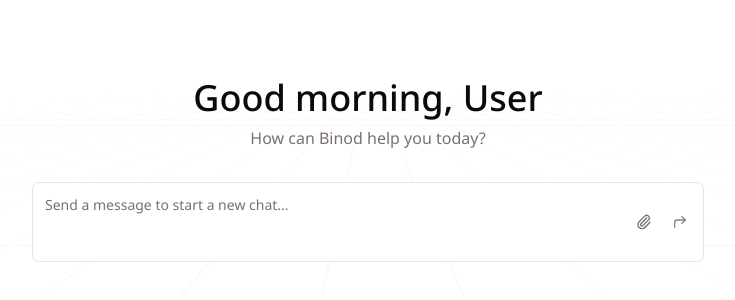
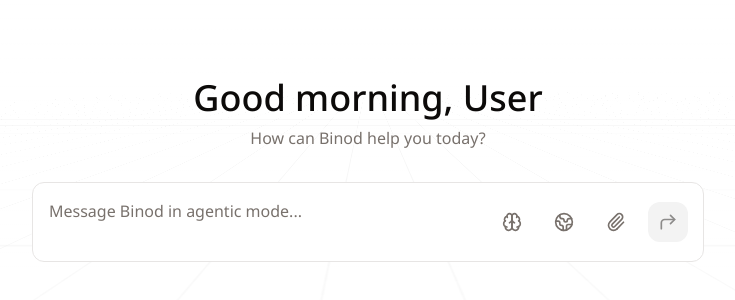
Before and after one commit to shubham-attri/binod2, a Next.js app: page / in a window 1280 px wide. Shown: the part 230-530 px from the top of the page, without its empty margins (272-1007 px from the left). Built offline with nearby package versions, Linux system fonts and the light colour scheme.

Commit message:
feat : added icons in the chatinput

```diff
--- a/components/chat/ChatInterface.tsx
+++ b/components/chat/ChatInterface.tsx
@@ -3,7 +3,7 @@
 import { useState, useEffect, useRef } from "react";
 import { ChatInput } from "@/components/ui/chat-input";
 import { ScrollArea } from "@/components/ui/scroll-area";
-import { Copy, ThumbsUp, ThumbsDown, RotateCcw, X, Paperclip } from "lucide-react";
+import { Copy, ThumbsUp, ThumbsDown, RotateCcw, X, Paperclip, ChevronDown, ChevronUp } from "lucide-react";
 import { Button } from "@/components/ui/button";
 import { toast } from "sonner";
 import { sendChatMessage } from "@/lib/api/api";
@@ -19,13 +19,27 @@
   role: "user" | "assistant";
   timestamp: Date;
   thinking?: string[];
+  files?: File[];
 }
 
 interface QuoteData {
   content: string;
   messageId: string;
   type: 'quote';
+  isCollapsed: boolean;
 }
+
+// Update the addMessage function call to handle multiple files
+const addMessageWithFiles = async (
+  conversationId: string,
+  role: "user" | "assistant",
+  content: string,
+  thinking_steps?: string[],
+  files?: File[]
+) => {
+  const message = await addMessage(conversationId, role, content, thinking_steps);
+  return { ...message, files };
+};
 
 export function ChatInterface() {
   const [messages, setMessages] = useState<Message[]>([]);
@@ -128,19 +142,20 @@
     }
   }, [conversationId]);
 
-  const handleSubmit = async (content: string, file?: File) => {
-    if (!content.trim() && !file) return;
+  const handleSubmit = async (content: string, files?: File[]) => {
+    if (!content.trim() && (!files || files.length === 0)) return;
     if (!conversationId) return;
 
     setIsProcessing(true);
 
     try {
-      // Handle file upload if present
-      let fileUrl: string | undefined;
-      if (file) {
+      // Handle file uploads if present
+      const fileUrls: string[] = [];
+      if (files && files.length > 0) {
+        for (const file of files) {
           const fileData = await uploadFile(file);
           if (fileData?.url) {
-          fileUrl = fileData.url;
+            fileUrls.push(fileData.url);
             await addDocumentToThread(conversationId, {
               name: file.name,
               url: fileData.url,
@@ -148,14 +163,15 @@
             });
           }
         }
+      }
 
       // Add user message
-      const userMessage = await addMessage(
+      const userMessage = await addMessageWithFiles(
         conversationId,
         "user",
         content.trim(),
         undefined,
-        file
+        files
       );
 
       setMessages(prev => [...prev, {
@@ -178,7 +194,7 @@
         // Start streaming response
         const response = await sendChatMessage(
           content,
-          fileUrl,
+          fileUrls.join(','), // Join URLs with comma
           quoteData?.content
         );
 
@@ -268,7 +284,8 @@
       setQuoteData({
         content: selection,
         messageId,
-        type: 'quote'
+        type: 'quote',
+        isCollapsed: false
       });
     }
   };
@@ -379,20 +396,42 @@
               <div className="relative">
                 <div className="absolute left-0 top-0 bottom-0 w-[2px] bg-border" />
                 <div className="pl-3">
-                  <p className="text-xs text-muted-foreground mb-1">Quote:</p>
-                  <div className="flex items-start gap-2">
-                    <p className="text-sm flex-1 text-foreground/80 break-words">
-                      {quoteData.content}
-                    </p>
+                  <div className="flex items-center justify-between mb-1">
+                    <p className="text-xs text-muted-foreground">Quote:</p>
+                    <div className="flex items-center gap-1">
                       <Button
+                        type="button"
                         variant="ghost"
-                      size="icon"
-                      className="h-6 w-6 shrink-0 -mt-1"
+                        size="sm"
+                        className="h-6 w-6 p-0"
+                        onClick={() => setQuoteData(prev =>
+                          prev ? { ...prev, isCollapsed: !prev.isCollapsed } : null
+                        )}
+                      >
+                        {quoteData.isCollapsed ? (
+                          <ChevronDown className="h-4 w-4" />
+                        ) : (
+                          <ChevronUp className="h-4 w-4" />
+                        )}
+                      </Button>
+                      <Button
+                        type="button"
+                        variant="ghost"
+                        size="sm"
+                        className="h-6 w-6 p-0"
                         onClick={() => setQuoteData(null)}
                       >
                         <X className="h-4 w-4" />
                       </Button>
                     </div>
+                  </div>
+                  {!quoteData.isCollapsed && (
+                    <div className="flex items-start gap-2">
+                      <p className="text-sm flex-1 text-foreground/80 break-words whitespace-pre-wrap">
+                        {quoteData.content}
+                      </p>
+                    </div>
+                  )}
                 </div>
               </div>
             )}
--- a/components/ui/chat-input.tsx
+++ b/components/ui/chat-input.tsx
@@ -4,17 +4,27 @@
 import { Button } from "@/components/ui/button";
 import { Textarea } from "@/components/ui/textarea";
 import { cn } from "@/lib/utils/utils";
-import { Paperclip, CornerUpRight, Loader2, X } from "lucide-react";
+import {
+  Paperclip,
+  CornerUpRight,
+  Loader2,
+  X,
+  Globe2,
+  Brain,
+  Search
+} from "lucide-react";
 import { uploadFile } from "@/lib/supabase/db";
 import { toast } from "sonner";
 
 interface ChatInputProps {
-  onSubmit: (message: string, file?: File) => Promise<void>;
+  onSubmit: (message: string, files?: File[]) => Promise<void>;
   placeholder?: string;
   className?: string;
   disabled?: boolean;
   isProcessing?: boolean;
 }
+
+type ChatMode = 'agentic' | 'research';
 
 export function ChatInput({
   onSubmit,
@@ -24,41 +34,58 @@
   isProcessing
 }: ChatInputProps) {
   const [input, setInput] = useState("");
-  const [file, setFile] = useState<File | null>(null);
+  const [files, setFiles] = useState<File[]>([]);
   const [isUploading, setIsUploading] = useState(false);
+  const [mode, setMode] = useState<ChatMode>('agentic');
   const fileInputRef = useRef<HTMLInputElement>(null);
   const textareaRef = useRef<HTMLTextAreaElement>(null);
 
+  const getPlaceholder = () => {
+    if (isProcessing) return "Processing...";
+    return mode === 'agentic' ? "Message Binod in agentic mode..." : "Message Binod in research mode...";
+  };
+
   const handleSubmit = async (e: React.FormEvent) => {
     e.preventDefault();
-    if (!input.trim() && !file) return;
+    if (!input.trim() && files.length === 0) return;
 
     try {
-      await onSubmit(input, file || undefined);
+      await onSubmit(input, files.length > 0 ? files : undefined);
       setInput("");
-      setFile(null);
+      setFiles([]);
     } catch (error) {
       toast.error("Failed to send message");
     }
   };
 
   const handleFileSelect = async (e: React.ChangeEvent<HTMLInputElement>) => {
-    const selectedFile = e.target.files?.[0];
-    if (selectedFile) {
-      // Check file size (10MB limit)
-      if (selectedFile.size > 10 * 1024 * 1024) {
-        toast.error("File size must be less than 10MB");
+    const selectedFiles = Array.from(e.target.files || []);
+
+    if (selectedFiles.length === 0) return;
+
+    // Check if adding new files would exceed the 5 file limit
+    if (files.length + selectedFiles.length > 5) {
+      toast.error("Maximum 5 files allowed");
+      return;
+    }
+
+    // Check each file's size (10MB limit)
+    const invalidFiles = selectedFiles.filter(file => file.size > 10 * 1024 * 1024);
+    if (invalidFiles.length > 0) {
+      toast.error("Some files exceed the 10MB limit");
       return;
     }
 
     try {
       setIsUploading(true);
-        setFile(selectedFile);
-        toast.success("File attached");
+      setFiles(prev => [...prev, ...selectedFiles]);
+      toast.success(`${selectedFiles.length} file(s) attached`);
     } catch (error) {
-        toast.error("Failed to upload file");
+      toast.error("Failed to upload files");
     } finally {
       setIsUploading(false);
+      if (fileInputRef.current) {
+        fileInputRef.current.value = '';
       }
     }
   };
@@ -73,40 +100,55 @@
       e.preventDefault();
       const file = imageItem.getAsFile();
       if (file) {
+        if (files.length >= 5) {
+          toast.error("Maximum 5 files allowed");
+          return;
+        }
         if (file.size > 10 * 1024 * 1024) {
           toast.error("File size must be less than 10MB");
           return;
         }
-        setFile(file);
+        setFiles(prev => [...prev, file]);
         toast.success("Image attached");
       }
     }
   };
 
+  const removeFile = (index: number) => {
+    setFiles(prev => prev.filter((_, i) => i !== index));
+  };
+
   return (
     <form onSubmit={handleSubmit} className={cn("relative", className)}>
-      {file && (
-        <div className="absolute -top-12 left-0 right-0 bg-muted p-2 rounded-md flex items-center gap-2">
+      {files.length > 0 && (
+        <div className="absolute -top-12 left-0 right-0 bg-muted p-2 rounded-md">
+          <div className="flex flex-wrap gap-2">
+            {files.map((file, index) => (
+              <div key={index} className="flex items-center gap-2 bg-background/50 p-1 rounded-md">
                 {file.type.startsWith('image/') ? (
                   <img
                     src={URL.createObjectURL(file)}
                     alt="Preview"
-              className="h-8 w-8 object-cover rounded"
+                    className="h-6 w-6 object-cover rounded"
                   />
                 ) : (
-            <div className="h-8 w-8 bg-primary/10 rounded flex items-center justify-center">
-              <Paperclip className="h-4 w-4 text-primary" />
+                  <div className="h-6 w-6 bg-primary/10 rounded flex items-center justify-center">
+                    <Paperclip className="h-3 w-3 text-primary" />
                   </div>
                 )}
-          <span className="text-sm truncate flex-1">{file.name}</span>
+                <span className="text-xs truncate max-w-[100px]">{file.name}</span>
                 <Button
                   type="button"
                   variant="ghost"
                   size="sm"
-            onClick={() => setFile(null)}
+                  className="h-5 w-5 p-0"
+                  onClick={() => removeFile(index)}
                 >
-            <X className="h-4 w-4" />
+                  <X className="h-3 w-3" />
                 </Button>
+              </div>
+            ))}
+          </div>
         </div>
       )}
 
@@ -116,9 +158,9 @@
           value={input}
           onChange={(e) => setInput(e.target.value)}
           onPaste={handlePaste}
-          placeholder={isProcessing ? "Processing..." : placeholder}
+          placeholder={getPlaceholder()}
           className={cn(
-            "resize-none pr-24 py-3 max-h-40",
+            "resize-none pr-56 py-4 px-4 max-h-40 text-base rounded-xl",
             "scrollbar-thumb-rounded scrollbar-track-rounded",
             "scrollbar-thin scrollbar-thumb-border",
             isProcessing && "animate-pulse bg-muted/50"
@@ -133,34 +175,70 @@
           rows={1}
         />
 
-        <div className="absolute right-2 flex items-center gap-1">
+        <div className="absolute right-4 flex items-center gap-4">
+          <div className="flex items-center gap-3">
             <Button
               type="button"
               variant="ghost"
               size="icon"
-            className="h-8 w-8"
+              className={cn(
+                "h-10 w-10 rounded-xl hover:bg-primary/5",
+                mode === 'research' && "text-blue-500 bg-blue-500/5 hover:bg-blue-500/10"
+              )}
+              onClick={() => setMode(mode === 'agentic' ? 'research' : 'agentic')}
+              disabled={disabled || isProcessing}
+              title={mode === 'agentic' ? "Switch to Research Mode" : "Switch to Agentic Mode"}
+            >
+              {mode === 'agentic' ? (
+                <Brain className="h-5 w-5 text-muted-foreground" />
+              ) : (
+                <Search className="h-5 w-5" />
+              )}
+            </Button>
+
+            <Button
+              type="button"
+              variant="ghost"
+              size="icon"
+              className="h-10 w-10 rounded-xl hover:bg-primary/5"
+              disabled={disabled || isProcessing}
+              title="Web Search"
+            >
+              <Globe2 className="h-5 w-5 text-muted-foreground" />
+            </Button>
+
+            <Button
+              type="button"
+              variant="ghost"
+              size="icon"
+              className="h-10 w-10 rounded-xl hover:bg-primary/5"
               onClick={() => fileInputRef.current?.click()}
-            disabled={disabled || isProcessing || isUploading}
+              disabled={disabled || isProcessing || isUploading || files.length >= 5}
+              title={files.length >= 5 ? "Maximum files reached" : "Attach files"}
             >
-            <Paperclip className="h-4 w-4 text-muted-foreground" />
+              <Paperclip className={cn(
+                "h-5 w-5",
+                files.length >= 5 ? "text-muted-foreground/50" : "text-muted-foreground"
+              )} />
             </Button>
 
             <Button
               type="submit"
-            variant="ghost"
+              variant="secondary"
               size="icon"
               className={cn(
-              "h-8 w-8",
+                "h-10 w-10 bg-primary/10 hover:bg-primary/20 rounded-xl transition-colors",
                 isProcessing && "animate-pulse"
               )}
-            disabled={(!input.trim() && !file) || disabled || isProcessing}
+              disabled={(!input.trim() && files.length === 0) || disabled || isProcessing}
             >
               {isProcessing ? (
-              <Loader2 className="h-4 w-4 animate-spin" />
+                <Loader2 className="h-5 w-5 animate-spin" />
               ) : (
-              <CornerUpRight className="h-4 w-4" />
+                <CornerUpRight className="h-5 w-5" />
               )}
             </Button>
+          </div>
         </div>
 
         <input
@@ -169,6 +247,7 @@
           className="hidden"
           onChange={handleFileSelect}
           accept="image/*,.pdf,.doc,.docx,.txt,.csv,.xlsx,.xls"
+          multiple
         />
       </div>
     </form>
```
Lines whose indentation alone changed are shown as unchanged.
